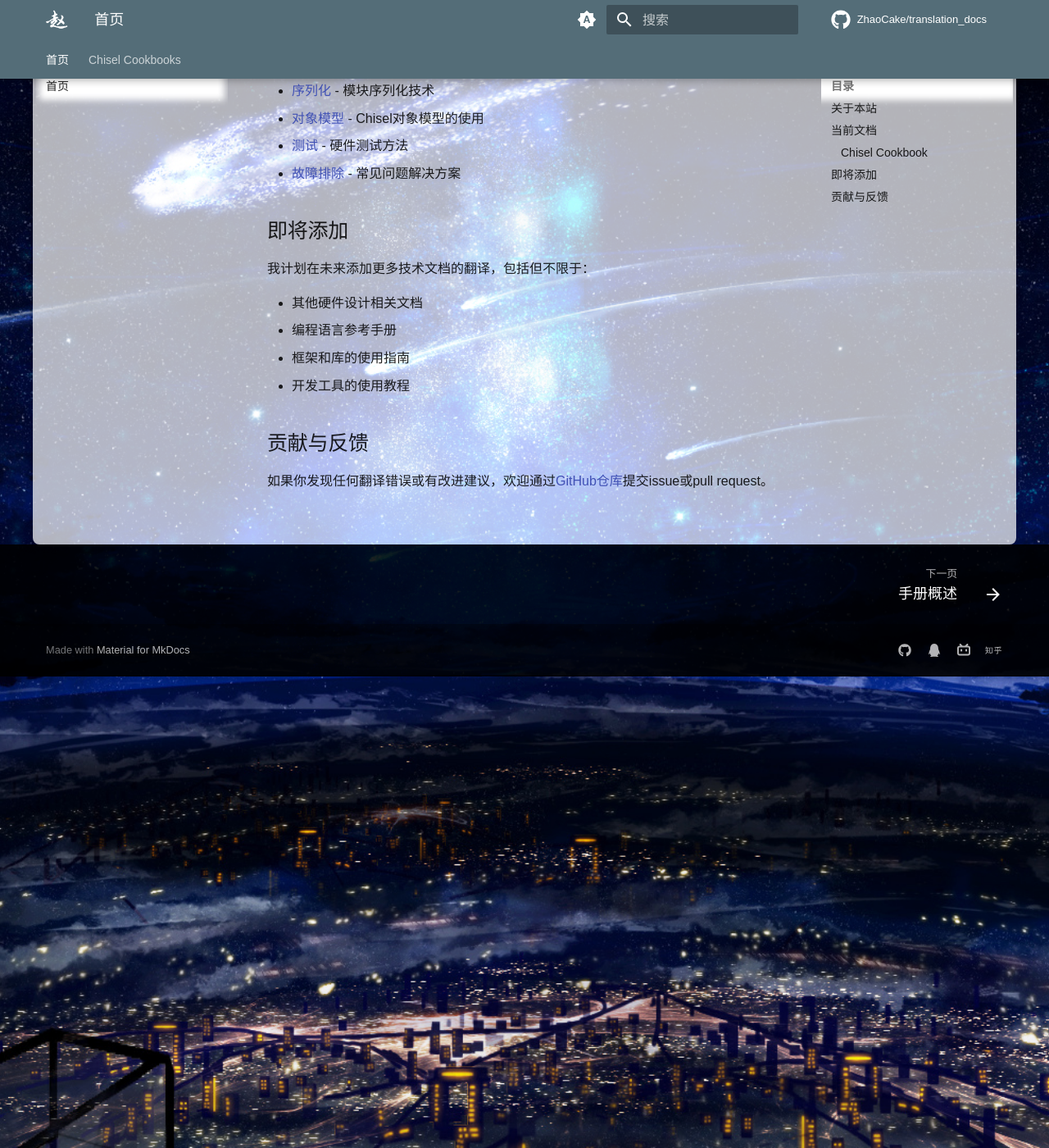
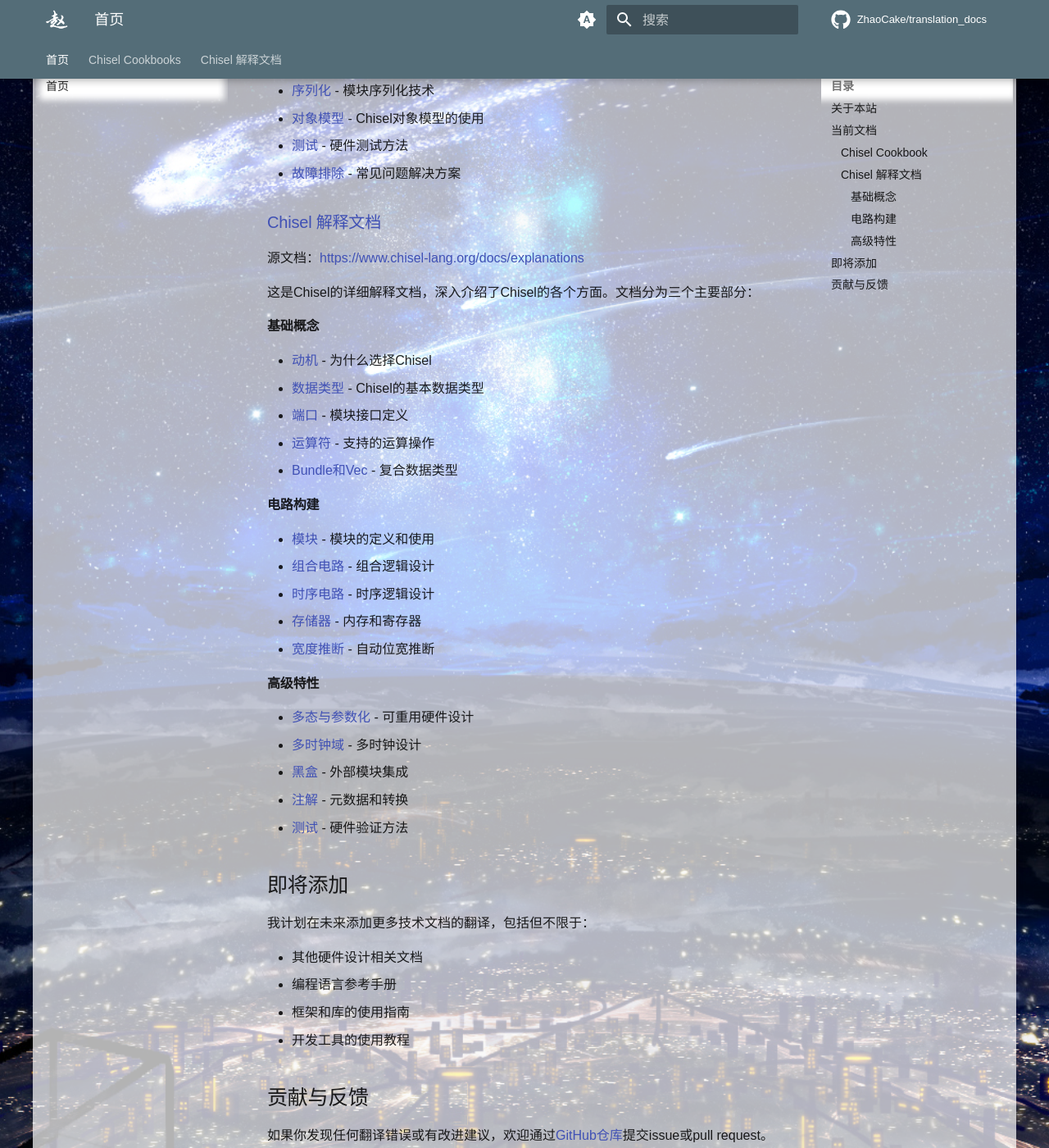
Before and after one commit to ZhaoCake/translation_docs, an MkDocs documentation site: the page built from docs/index.md, in a window 1280 px wide and 1400 px high, scrolled down 854 px. Shown: the whole window at 82% size. Built offline with MkDocs 1.6.1 and Material for MkDocs 9.7.7, drawn with Linux system fonts in a browser that asks for light colours; comment, search, counter and statistics services are not loaded; a style sheet for code colours, icons or effects is not loaded.

Commit message:
feat: add to mkdocs.yaml

```diff
--- a/docs/index.md
+++ b/docs/index.md
@@ -16,7 +16,6 @@
 
 源文档：[https://www.chisel-lang.org/docs/cookbooks](https://www.chisel-lang.org/docs/cookbooks)
 
-
 Chisel是一种用Scala编写的开源硬件描述语言(HDL)，通过提供更高级的抽象和类型安全功能，使硬件设计更加高效和可靠。
 
 Chisel Cookbook包含了各种常见问题的解决方案和最佳实践，涵盖了以下主题：
@@ -30,6 +29,33 @@ Chisel Cookbook包含了各种常见问题的解决方案和最佳实践，涵
 - [测试](chisel_cookbooks/testing.md) - 硬件测试方法
 - [故障排除](chisel_cookbooks/troubleshooting.md) - 常见问题解决方案
 
+### [Chisel 解释文档](chisel_explanation/motivation.md)
+
+源文档：[https://www.chisel-lang.org/docs/explanations](https://www.chisel-lang.org/docs/explanations)
+
+这是Chisel的详细解释文档，深入介绍了Chisel的各个方面。文档分为三个主要部分：
+
+#### 基础概念
+- [动机](chisel_explanation/motivation.md) - 为什么选择Chisel
+- [数据类型](chisel_explanation/data-types.md) - Chisel的基本数据类型
+- [端口](chisel_explanation/ports.md) - 模块接口定义
+- [运算符](chisel_explanation/operators.md) - 支持的运算操作
+- [Bundle和Vec](chisel_explanation/bundles-and-vecs.md) - 复合数据类型
+
+#### 电路构建
+- [模块](chisel_explanation/modules.md) - 模块的定义和使用
+- [组合电路](chisel_explanation/combinational-circuits.md) - 组合逻辑设计
+- [时序电路](chisel_explanation/sequential-circuits.md) - 时序逻辑设计
+- [存储器](chisel_explanation/memories.md) - 内存和寄存器
+- [宽度推断](chisel_explanation/width-inference.md) - 自动位宽推断
+
+#### 高级特性
+- [多态与参数化](chisel_explanation/polymorphism-and-parameterization.md) - 可重用硬件设计
+- [多时钟域](chisel_explanation/multi-clock.md) - 多时钟设计
+- [黑盒](chisel_explanation/blackboxes.md) - 外部模块集成
+- [注解](chisel_explanation/annotations.md) - 元数据和转换
+- [测试](chisel_explanation/testing.md) - 硬件验证方法
+
 ## 即将添加
 
 我计划在未来添加更多技术文档的翻译，包括但不限于：
--- a/mkdocs.yml
+++ b/mkdocs.yml
@@ -97,6 +97,48 @@ nav:
     - 对象模型(objectmodel): chisel_cookbooks/objectmodel.md
     - 测试(testing): chisel_cookbooks/testing.md
     - 故障排除(troubleshooting): chisel_cookbooks/troubleshooting.md
+  - Chisel 解释文档:
+    - 基础概念:
+      - 动机: chisel_explanation/motivation.md
+      - 支持的硬件: chisel_explanation/supported-hardware.md
+      - 数据类型: chisel_explanation/data-types.md
+      - Chisel类型vs Scala类型: chisel_explanation/chisel-type-vs-scala-type.md
+      - 端口: chisel_explanation/ports.md
+      - 运算符: chisel_explanation/operators.md
+      - Bundle和Vec: chisel_explanation/bundles-and-vecs.md
+    - 电路构建:
+      - 模块: chisel_explanation/modules.md
+      - 组合电路: chisel_explanation/combinational-circuits.md
+      - 时序电路: chisel_explanation/sequential-circuits.md
+      - 接口与连接: chisel_explanation/interfaces-and-connections.md
+      - 连接运算符: chisel_explanation/connection-operators.md
+      - 多路选择器: chisel_explanation/muxes-and-input-selection.md
+      - 存储器: chisel_explanation/memories.md
+      - 宽度推断: chisel_explanation/width-inference.md
+    - 高级特性:
+      - 注解: chisel_explanation/annotations.md
+      - 黑盒: chisel_explanation/blackboxes.md
+      - Chisel枚举: chisel_explanation/chisel-enum.md
+      - 可连接性: chisel_explanation/connectable.md
+      - DataView: chisel_explanation/dataview.md
+      - 解码器: chisel_explanation/decoder.md
+      - 函数抽象: chisel_explanation/functional-abstraction.md
+      - 函数式模块创建: chisel_explanation/functional-module-creation.md
+      - 实例选择: chisel_explanation/instchoice.md
+      - 内部函数: chisel_explanation/intrinsics.md
+      - 层级: chisel_explanation/layers.md
+      - 模块前缀: chisel_explanation/moduleprefix.md
+      - 命名: chisel_explanation/naming.md
+      - 多时钟域: chisel_explanation/multi-clock.md
+      - 多态与参数化: chisel_explanation/polymorphism-and-parameterization.md
+      - 打印: chisel_explanation/printing.md
+      - 探针: chisel_explanation/probes.md
+      - 属性: chisel_explanation/properties.md
+      - 复位: chisel_explanation/reset.md
+      - 源码定位: chisel_explanation/source-locators.md
+      - 测试: chisel_explanation/testing.md
+      - 未连接线: chisel_explanation/unconnected-wires.md
+      - 警告: chisel_explanation/warnings.md
 
 extra:
   social:
```
Also changed, not shown: docs/chisel_explanation/probes.md (+2 -4 lines), docs/chisel_explanation/properties.md (+2 -4 lines).
